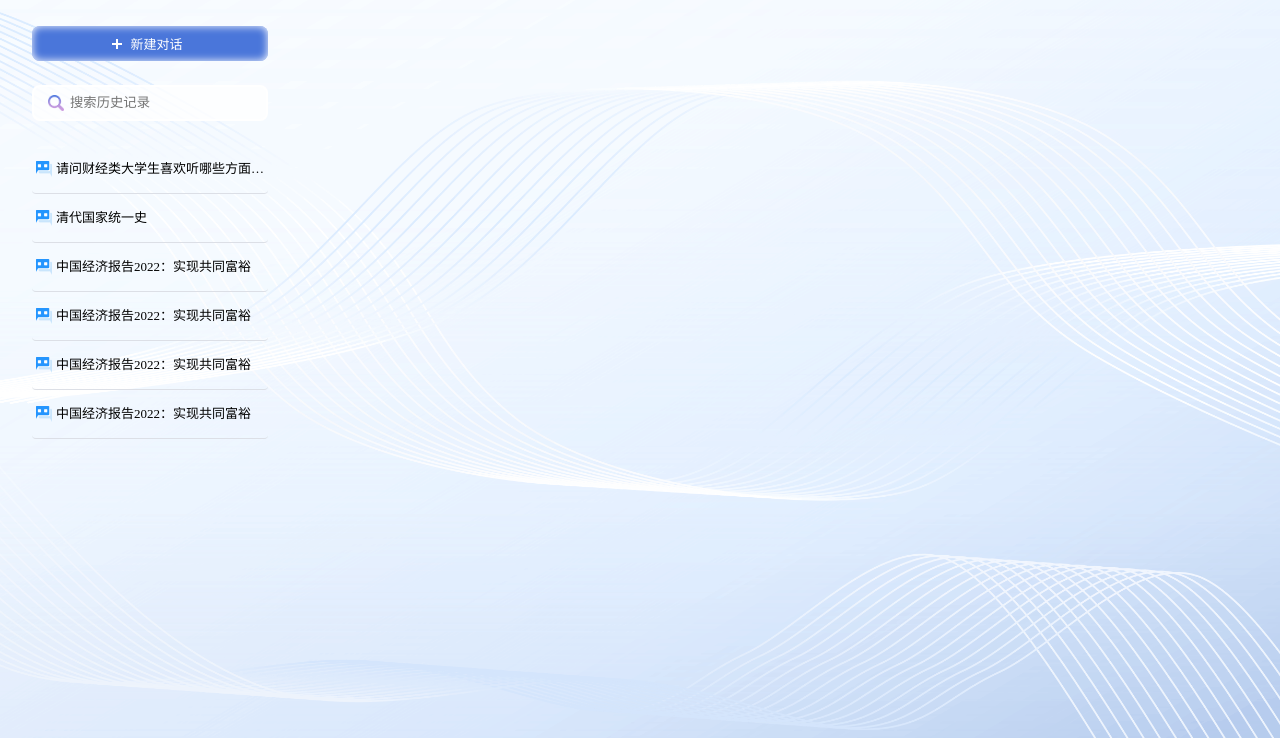
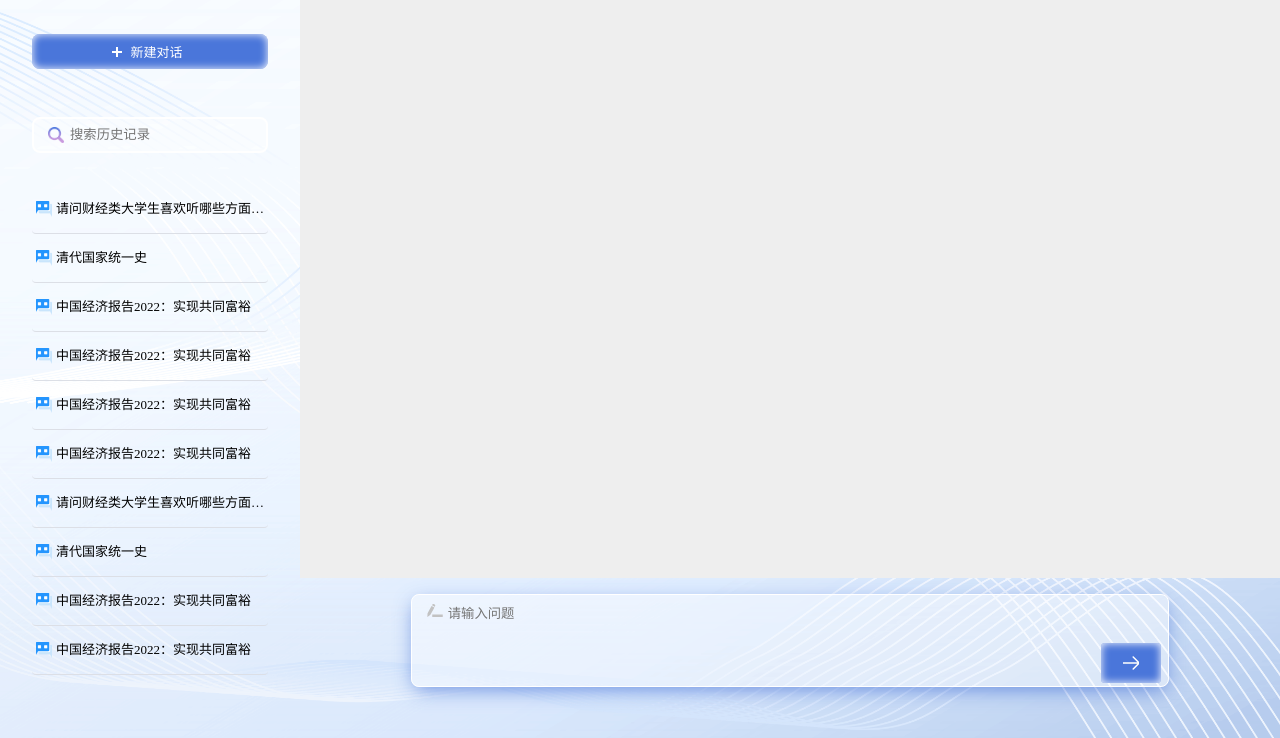
Before and after one commit to Woozyzzz/sklib-chat-demo, a website built with Parcel: page src/index.html in a window 1280 px wide. Shown: the part 62-800 px from the top of the page. Built offline with nearby package versions, Linux system fonts and the light colour scheme.

Commit message:
feat(index): 新增主要内容提问输入区域样式布局

```diff
--- a/src/assets/styles/index.scss
+++ b/src/assets/styles/index.scss
@@ -11,7 +11,7 @@ html {
 }
 
 .header {
-  padding: 4px 16px;
+  padding: 4px 28px;
   display: flex;
   justify-content: space-between;
   align-items: center;
@@ -81,7 +81,8 @@ html {
     .aside__form {
       .form__new-chat-button {
         position: relative;
-        margin: 24px 0;
+        margin: 32px 0;
+        margin-bottom: 48px;
         padding: 8px 0;
         text-align: center;
         color: $color-basic-white;
@@ -148,7 +149,7 @@ html {
         border-radius: 8px;
         border-color: $color-basic-white;
         border-style: solid;
-        background-color: rgba(255, 255, 255, 0.8);
+        background-color: rgba(255, 255, 255, 0.4);
         outline: none;
         transition: ease border-color 0.3s;
 
@@ -159,8 +160,8 @@ html {
     }
 
     .aside__list {
-      margin-top: 24px;
-      height: calc(100vh - 240px);
+      margin-top: 32px;
+      height: calc(100vh - 300px);
       overflow: auto;
 
       .list-item {
@@ -199,7 +200,95 @@ html {
   }
 
   .main__main {
+    display: flex;
+    flex-direction: column;
     flex-grow: 1;
-    // background-color: #000;
+
+    .main__article {
+      flex-grow: 1;
+      background: #eee;
+    }
+
+    .main__form {
+      padding: 16px;
+      height: 160px;
+
+      .form__question {
+        position: relative;
+        margin: 0 auto;
+        width: 80%;
+        min-width: 320px;
+
+        &::before {
+          position: absolute;
+          top: 8px;
+          left: 16px;
+          display: block;
+          width: 16px;
+          height: 16px;
+          background-image: url("../images/pencil.svg");
+          background-position: center;
+          background-size: contain;
+          background-repeat: no-repeat;
+          content: "";
+        }
+
+        .question__textarea {
+          padding: 8px;
+          padding-left: 36px;
+          padding-right: 64px;
+          width: 100%;
+          border-radius: 8px;
+          border-color: $color-basic-white;
+          border-style: solid;
+          background-color: rgba(255, 255, 255, 0.4);
+          -webkit-box-shadow: 0px 6px 20px -4px rgba(74, 118, 218, 0.8);
+          -moz-box-shadow: 0px 6px 20px -4px rgba(74, 118, 218, 0.8);
+          box-shadow: 0px 6px 20px -4px rgba(74, 118, 218, 0.8);
+          outline: none;
+          resize: none;
+          transition: ease border-color 0.3s;
+
+          &:focus {
+            border-color: $color-primary;
+          }
+        }
+
+        .question__submit-button {
+          position: absolute;
+          bottom: 8px;
+          right: 8px;
+          width: 60px;
+          height: 40px;
+          color: $color-basic-white;
+          border-radius: 4px;
+          background-color: $color-primary;
+          -webkit-box-shadow: inset 0px 0px 8px 0px rgba(255, 255, 255, 1);
+          -moz-box-shadow: inset 0px 0px 8px 0px rgba(255, 255, 255, 1);
+          box-shadow: inset 0px 0px 8px 0px rgba(255, 255, 255, 1);
+          cursor: pointer;
+          transition: ease background-color 0.3s;
+
+          &:hover {
+            background-color: $color-primary-activated;
+          }
+
+          &::before {
+            position: absolute;
+            top: 50%;
+            left: 50%;
+            display: block;
+            width: 16px;
+            height: 16px;
+            background-image: url("../images/right-arrow.svg");
+            background-position: center;
+            background-size: 150%;
+            background-repeat: no-repeat;
+            content: "";
+            transform: translate(-50%, -50%);
+          }
+        }
+      }
+    }
   }
 }
--- a/src/index.html
+++ b/src/index.html
@@ -75,10 +75,65 @@
           <li class="list-item">
             <p>中国经济报告2022：实现共同富裕</p>
           </li>
+
+          <li class="list-item">
+            <p>请问财经类大学生喜欢听哪些方面的歌曲？</p>
+          </li>
+          <li class="list-item">
+            <p>清代国家统一史</p>
+          </li>
+          <li class="list-item">
+            <p>中国经济报告2022：实现共同富裕</p>
+          </li>
+          <li class="list-item">
+            <p>中国经济报告2022：实现共同富裕</p>
+          </li>
+          <li class="list-item">
+            <p>中国经济报告2022：实现共同富裕</p>
+          </li>
+          <li class="list-item">
+            <p>中国经济报告2022：实现共同富裕</p>
+          </li>
+          <li class="list-item">
+            <p>请问财经类大学生喜欢听哪些方面的歌曲？</p>
+          </li>
+          <li class="list-item">
+            <p>清代国家统一史</p>
+          </li>
+          <li class="list-item">
+            <p>中国经济报告2022：实现共同富裕</p>
+          </li>
+          <li class="list-item">
+            <p>中国经济报告2022：实现共同富裕</p>
+          </li>
+          <li class="list-item">
+            <p>中国经济报告2022：实现共同富裕</p>
+          </li>
+          <li class="list-item">
+            <p>中国经济报告2022：实现共同富裕</p>
+          </li>
         </ul>
       </aside>
 
-      <main class="main__main">main</main>
+      <main class="main__main">
+        <article class="main__article">
+          <section></section>
+        </article>
+
+        <div class="main__form">
+          <div class="form__question">
+            <textarea
+              type="textarea"
+              name="question"
+              placeholder="请输入问题"
+              rows="5"
+              class="question__textarea"
+            ></textarea>
+
+            <div class="question__submit-button"></div>
+          </div>
+        </div>
+      </main>
     </main>
     <script src="./main.js"></script>
   </body>
```
Also changed, not shown: src/assets/images/pencil.svg (added), src/assets/images/right-arrow.svg (added).
